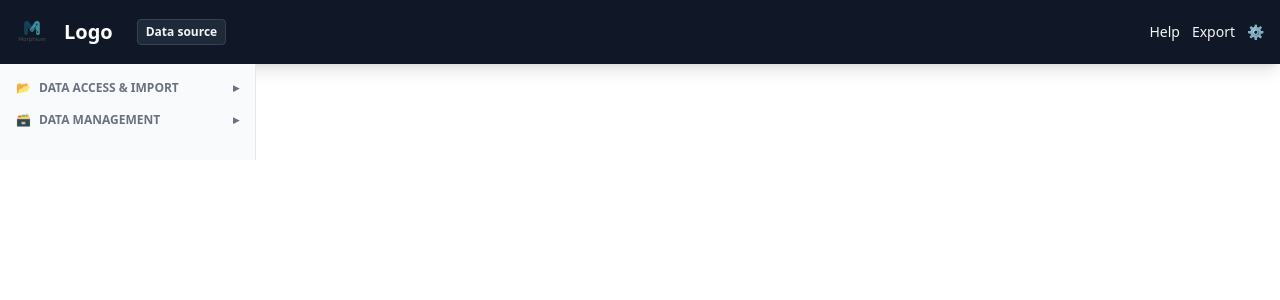
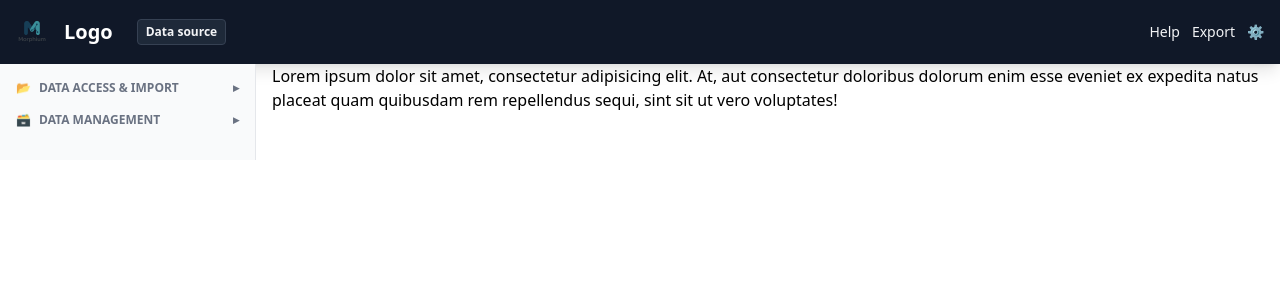
Before and after one commit to Tomosius/Morphium, a Next.js app in the folder frontend/: page / in a window 1280 px wide. Shown: the top 300 px of the page. Built offline with nearby package versions, Linux system fonts and the light colour scheme.

Commit message:
Side Bar code added comments

```diff
--- a/frontend/next.config.ts
+++ b/frontend/next.config.ts
@@ -3,6 +3,8 @@ import type { NextConfig } from "next";
 const nextConfig: NextConfig = {
   /* config options here */
     output: 'export',
+      images: { unoptimized: true }, // disables Next.js default image optimization
+
 };
 
 export default nextConfig;
--- a/frontend/src/app/page.tsx
+++ b/frontend/src/app/page.tsx
@@ -1,11 +1,13 @@
 export default function Home() {
-  return (
-    <div>
-      <main>
+    return (
+        <div>
+                <p>Lorem ipsum dolor sit amet, consectetur adipisicing elit. At, aut consectetur doloribus dolorum enim
+                    esse eveniet ex expedita natus placeat quam quibusdam rem repellendus sequi, sint sit ut vero
+                    voluptates!</p>
 
 
-      </main>
 
-    </div>
-  );
+
+        </div>
+    );
 }
```
